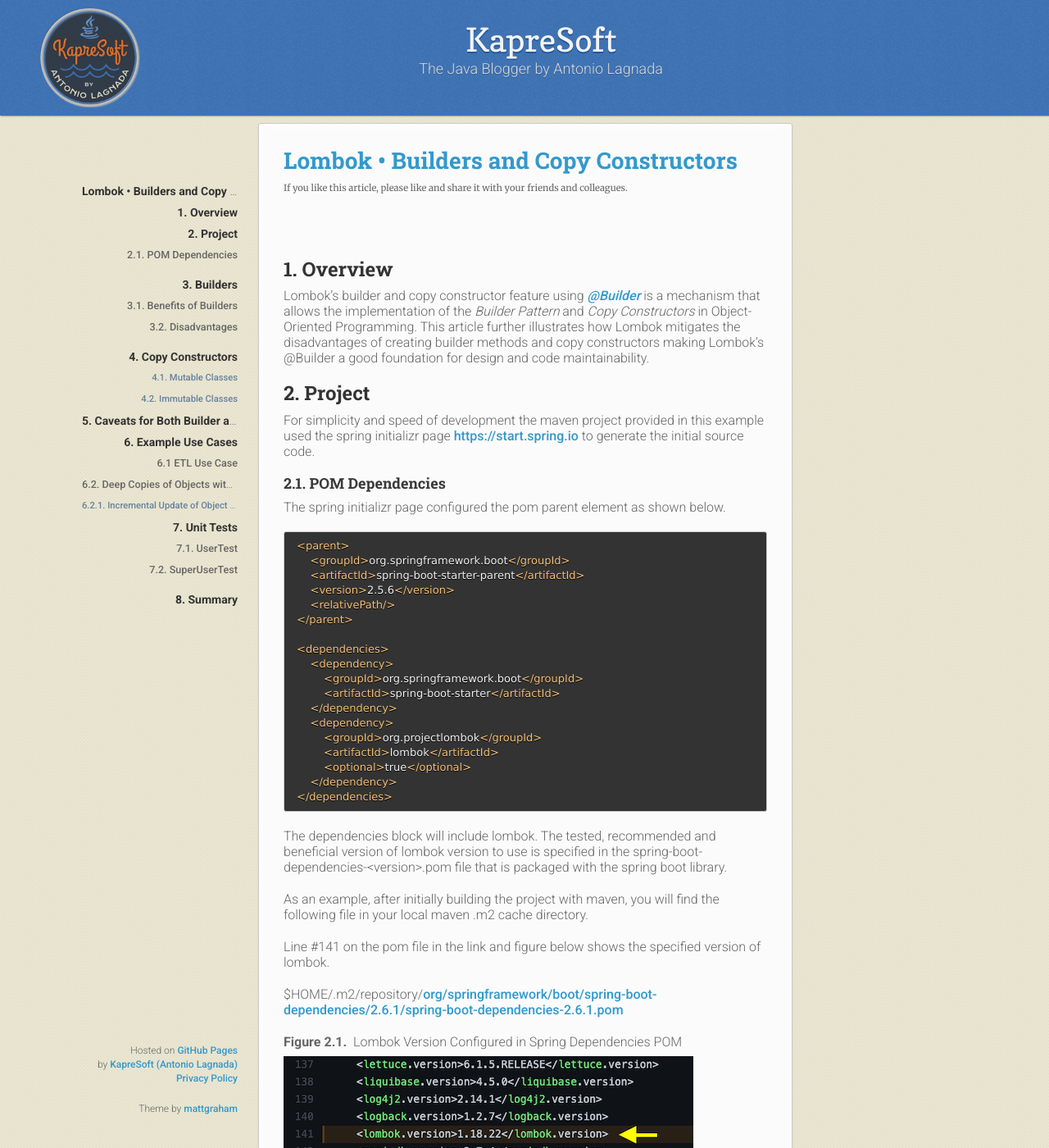
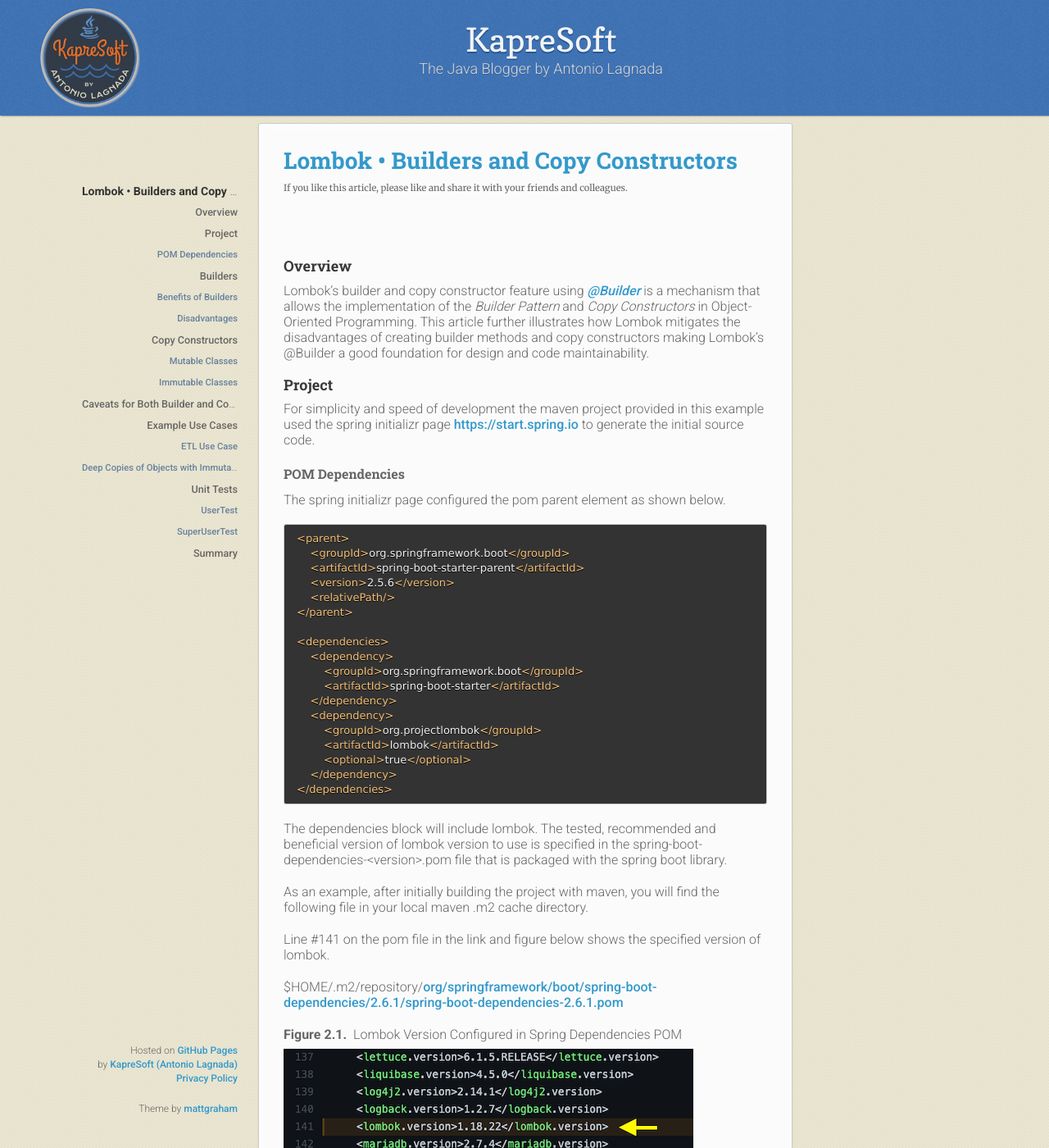
Before and after one commit to kapresoft/kapresoft.github.io, a Jekyll site: the page built from _posts/2021-12-27-lombok-builders-and-copy-constructors.md, in a window 1280 px wide and 1400 px high. Shown: the whole window at 82% size. Built offline with Jekyll 4.4.1, drawn with Linux system fonts in a browser that asks for light colours; comment, search, counter and statistics services are not loaded; some of the changed text lies outside the part shown.

Commit message:
shorten meta description. No numbered header texts. single h1 occurrence

````diff
--- a/_layouts/kapresoft.html
+++ b/_layouts/kapresoft.html
@@ -44,7 +44,8 @@
     <div class="logo-wrap">
         <div class="inner-wrap"><img class="logo" src="/assets/images/kapresoft1-210x.png"/></div>
     </div>
-    <a href="/" title="Click to navigate to kapresoft.com home page."><h1>{{ site.title | default: site.github.repository_name }}</h1></a>
+    <a href="/" title="Click to navigate to kapresoft.com home page."
+        ><div class="site-name">{{ site.title | default: site.github.repository_name }}</div></a>
     <p>{{ site.description | default: site.github.project_tagline }}</p>
 </header>
 
--- a/_posts/2021-12-27-lombok-builders-and-copy-constructors.md
+++ b/_posts/2021-12-27-lombok-builders-and-copy-constructors.md
@@ -7,17 +7,17 @@
 description: "Lombok's builder and copy constructor feature using @Builder is a mechanism that allows the implementation of the Builder Pattern and Copy Constructors in Object-Oriented Programming. This article further illustrates how Lombok mitigates the disadvantages of creating builder methods and copy constructors, making Lombok's @Builder a good foundation for design and code maintainability."
 ---
 
-# 1. Overview
+## Overview
 
 Lombok's builder and copy constructor feature using _[@Builder](https://projectlombok.org/features/Builder)_ is a mechanism that allows the implementation of the _Builder Pattern_ and _Copy Constructors_ in Object-Oriented Programming.  This article further illustrates how Lombok mitigates the disadvantages of creating builder methods and copy constructors making Lombok's @Builder a good foundation for design and code maintainability.
 
 <!--excerpt-->
 
-# 2. Project
+## Project
 
 For simplicity and speed of development the maven project provided in this example used the spring initializr page [https://start.spring.io](https://start.spring.io) to generate the initial source code.
 
-## 2.1. POM Dependencies
+### POM Dependencies
 
 The spring initializr page configured the pom parent element as shown below.
 
@@ -67,15 +67,15 @@
 </properties>
 ```
 
-# 3. Builders
+## Builders
 
 Builders are methods designed to aid developers in creating objects.  This design is also referred to as the Builder Pattern are one of the original The [Gang of Four (GoF)](https://en.wikipedia.org/wiki/Design_Patterns) patterns referred to by the four authors ( Erich Gamma, Richard Helm, Ralph Johnson, and John Vlissides) of the book _Design Patterns: Elements of Reusable Object-Oriented Software (1994)._
 
-## 3.1. Benefits of Builders
+### Benefits of Builders
 
 Builders allow developers to "encapsulate" code for construction and representation and provides "control" over the code of the construction process.
 
-## 3.2. Disadvantages
+### Disadvantages
 
 1. A concrete builder must be created for each object creation.
 2. Builder classes should be mutable.
@@ -83,7 +83,7 @@
 
 Lombok, in general, mitigates the above pain points by making it convenient for developers to handle boilerplate code. Eliminating boilerplate code in creating a builder method is an attractive option for implementing the Builder Pattern.
 
-# 4. Copy Constructors
+## Copy Constructors
 
 Copy constructors allow a new object to be created from an existing object of the same class, as a copy of an existing object.  If this operation is beneficial for a particular business process is executing a few copies.
 
@@ -91,7 +91,7 @@
 
 One caveat worth mentioning is that copy constructor are not inheritable by subclasses.  However, lombok provides an _experimental_ feature that allows this type of structure via the lombok annotation _@SuperBuilder_.
 
-### 4.1. Mutable Classes
+### Mutable Classes
 
 ```java
 @Data
@@ -104,7 +104,7 @@
 public class User {
 }
 ```
-### 4.2. Immutable Classes
+### Immutable Classes
 
 For an immutable Parent/Child relationship, a minor change should suffice by unwrapping some _@Value_ compounded annotations.
 
@@ -155,7 +155,7 @@
 }
 ```
 
-# 5. Caveats for Both Builder and Copy Constructors
+## Caveats for Both Builder and Copy Constructors
 
 1. Maintenance
    - In Lombok, since the code is generated and can be ignored during test coverage, the maintenance is no longer an issue. Item #4 below still applies.
@@ -168,9 +168,9 @@
 
 
 
-# 6. Example Use Cases
+## Example Use Cases
 
-## 6.1 ETL Use Case
+### ETL Use Case
 
 A valid use case for builder and copy constructors could be if a situation exists where a developer needs to create user objects with base properties avoiding code duplication.  This pattern normally occurs on data migration or during an ETL process where coding is involved.
 
@@ -186,9 +186,9 @@
                        .email("wile.e.coyote@gmail.com").build();
 ```
 
-## 6.2. Deep Copies of Objects with Immutable fields for Updates
+### Deep Copies of Objects with Immutable fields for Updates
 
-### 6.2.1. Incremental Update of Object fields
+#### Incremental Update of Object fields
 
 If we are dealing with a pure immutable object, we can retrieve the current state, create a new state and call a service for update.  In example below, an HTTP request arrives and we essentially convert the incoming User request object to our domain User object using builders.
 
@@ -228,11 +228,11 @@
 ```
 
 
-# 7. Unit Tests
+## Unit Tests
 
 The following are snippets for Unit test methods for User and SuperUser classes. To automate our checks and guarantee business critical methods like _isSuperUser()_ to continue to work as expected, we would write tests for these classes.
 
-## 7.1. UserTest
+### UserTest
 
 ```java
 @Test
@@ -257,7 +257,7 @@
 
 Full User tests can be found in [UserTest](https://github.com/kapresoft/lombok/blob/887698214954e34b9016137547b30b9f83844082/src/test/java/com/kapresoft/lombok/builders/UserTest.java#L1).
 
-## 7.2. SuperUserTest
+### SuperUserTest
 
 ```java
 @Test
@@ -284,7 +284,7 @@
 Full SuperUser tests can be found in [SuperUserTest](https://github.com/kapresoft/lombok/blob/887698214954e34b9016137547b30b9f83844082/src/test/java/com/kapresoft/lombok/builders/SuperUserTest.java#L1).
 
 
-# 8. Summary
+## Summary
 
 For this article, the Lombok _@Builder_ annotation on a method was illustrated to create a builder and copy constructor via the default _builder()_ and  _toBuilder()_ methods on immutable objects. A few points are also mentioned how the caveats with implementing builder and copy constructors in plain java implementations may no longer apply when using Lombok.
 
--- a/assets/css/style.scss
+++ b/assets/css/style.scss
@@ -2,6 +2,22 @@
 ---
 
 @import "{{ site.theme }}";
+
+div.site-name {
+  line-height:1.1;
+  font-size:28px;
+
+  font: 40px/48px 'Copse', "Helvetica Neue", Helvetica, Arial, sans-serif;
+  color: #f3f3f3;
+  text-shadow: 0px 2px 0px #235796;
+  margin: 0px;
+  white-space: nowrap;
+  overflow: hidden;
+  text-overflow: ellipsis;
+  -o-text-overflow: ellipsis;
+  -ms-text-overflow: ellipsis;
+
+}
 
 section {
   margin-top: 150px;
````
